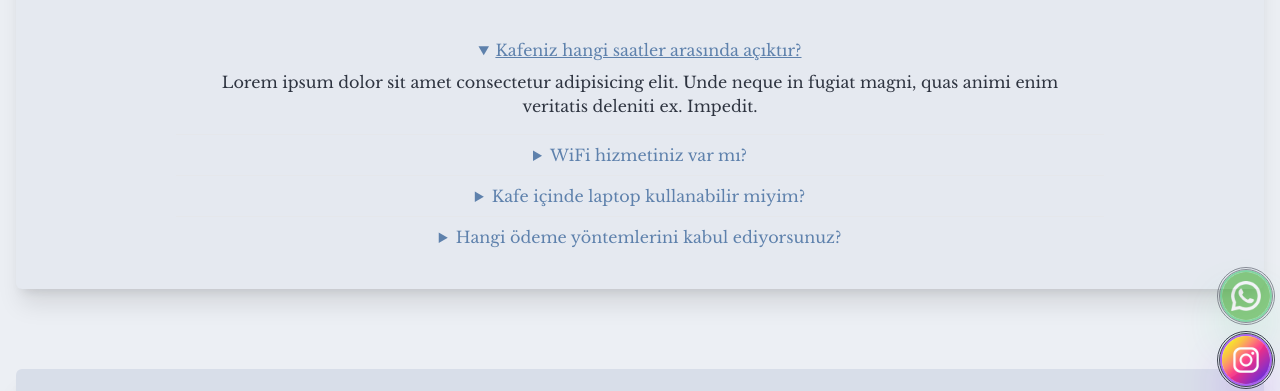
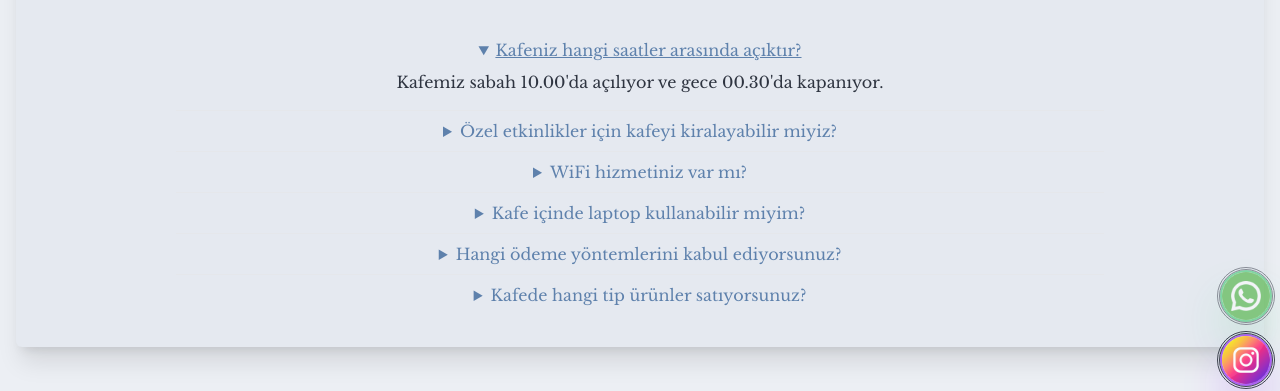
Before and after one commit to DoguhanErol/New_Maestro_Cafe_Website-Menu, a React (Vite) app in the folder frontend/: page /iletisim in a window 1280 px wide. Both pictures are taken after a click on the heading "Kafeniz hangi saatler arasında açıktır?". Shown: the part 1535-1926 px from the top of the page. Built offline with nearby package versions, Linux system fonts and the light colour scheme.

Commit message:
Diff image changed. Added some Faq questions.

```diff
--- a/frontend/src/ui/components/contact/Faq.tsx
+++ b/frontend/src/ui/components/contact/Faq.tsx
@@ -1,4 +1,5 @@
 import * as React from "react"
+import { Link } from "react-router-dom"
 
 const Faq:React.FC = () => {
   return (
@@ -11,7 +12,13 @@ const Faq:React.FC = () => {
     			<details>
     				<summary className="py-2 outline-none cursor-pointer focus:underline text-primary">Kafeniz hangi saatler arasında açıktır?</summary>
     				<div className="px-4 pb-4">
-    					<p>Lorem ipsum dolor sit amet consectetur adipisicing elit. Unde neque in fugiat magni, quas animi enim veritatis deleniti ex. Impedit.</p>
+    					<p>Kafemiz sabah 10.00'da açılıyor ve gece 00.30'da kapanıyor.</p>
+    				</div>
+    			</details>
+				<details>
+    				<summary className="py-2 outline-none cursor-pointer focus:underline text-primary">Özel etkinlikler için kafeyi kiralayabilir miyiz?</summary>
+    				<div className="px-4 pb-4">
+    					<p>Elbette, daha detaylı bilgi için <Link className="text-red-400 underline" to={'/iletisim'} >iletişime</Link> geçiniz.</p>
     				</div>
     			</details>
                 <details>
@@ -32,6 +39,12 @@ const Faq:React.FC = () => {
     					<p>Kafe olarak nakit ve kredi kartı ödemelerini kabul ediyoruz.</p>
     				</div>
     			</details>
+				<details>
+    				<summary className="py-2 outline-none cursor-pointer focus:underline text-primary">Kafede hangi tip ürünler satıyorsunuz?</summary>
+    				<div className="px-4 pb-4">
+    					<p>Ürünler için <Link className="text-red-400 underline" to={'/menu'} >menüye</Link> göz atabilirsiniz.</p>
+    				</div>
+    			</details>
 
     		</div>
     	</div>
--- a/frontend/src/ui/components/contact/TabCards.tsx
+++ b/frontend/src/ui/components/contact/TabCards.tsx
@@ -11,7 +11,7 @@ const TabCards:React.FC = () => {
       </article>
 
       <input type="radio" name="my_tabs_2" role="tab" className="tab text-base text-primary" aria-label="İletişim"  checked />
-      <article role="tabpanel" className="tab-content bg-base-100 border-base-300 rounded-box p-6">
+      <article  role="tabpanel" className="tab-content bg-base-100 border-base-300 rounded-box p-6">
         <InfosCard />
       </article>
     </section>
```
Also changed, not shown: frontend/src/assets/diff-delete.webp (added), frontend/src/assets/diff1.webp.
